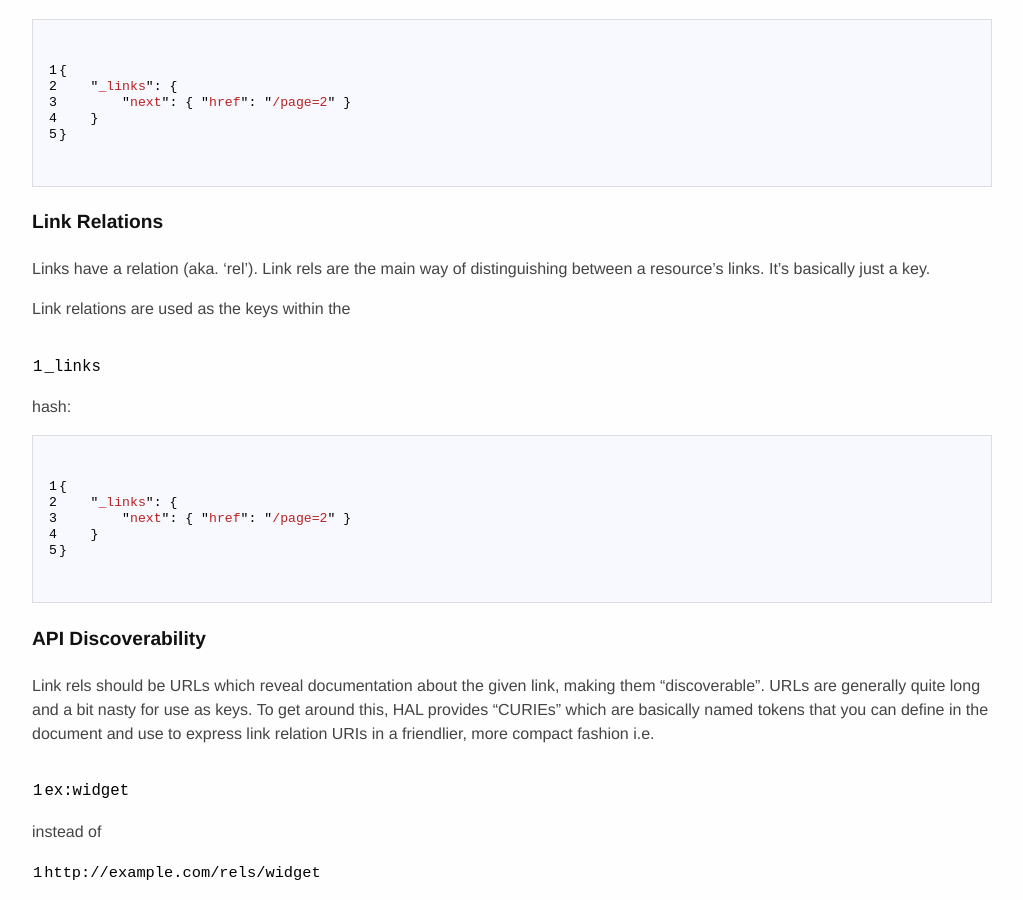
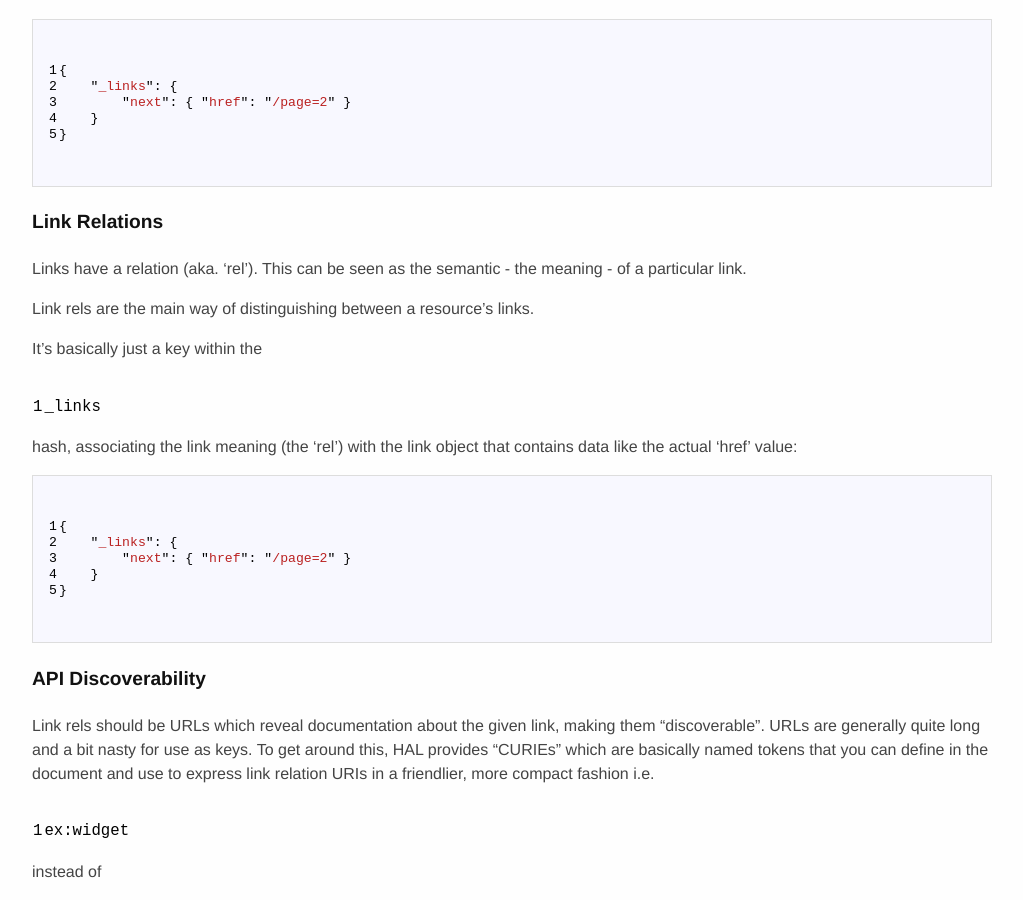
Before and after one commit to mikekelly/hal_specification, a Jekyll site: the page built from hal_specification.md, in a window 1280 px wide and 900 px high, scrolled down 4832 px. Shown: the whole window, without its empty margins (128-1151 px from the left). Built offline with Jekyll 4.4.1, drawn with Linux system fonts in a browser that asks for light colours; Markdown is read by kramdown in place of the engine named in the settings.

Commit message:
make Link Relations a bit more verbose by speaking about semantics and meanings.

````diff
--- a/hal_specification.md
+++ b/hal_specification.md
@@ -210,10 +210,13 @@ that must be a direct property of a resource object:
 ```
 
 #### Link Relations
-Links have a relation (aka. 'rel'). Link rels are the main way of
-distinguishing between a resource's links. It's basically just a key.
+Links have a relation (aka. 'rel'). This can be seen as the semantic -
+the meaning - of a particular link.
 
-Link relations are used as the keys within the `_links` hash:
+Link rels are the main way of distinguishing between a resource's links.
+
+It's basically just a key within the `_links` hash, associating the link meaning
+(the 'rel') with the link object that contains data like the actual 'href' value:
 
 ```javascript
 {
````
